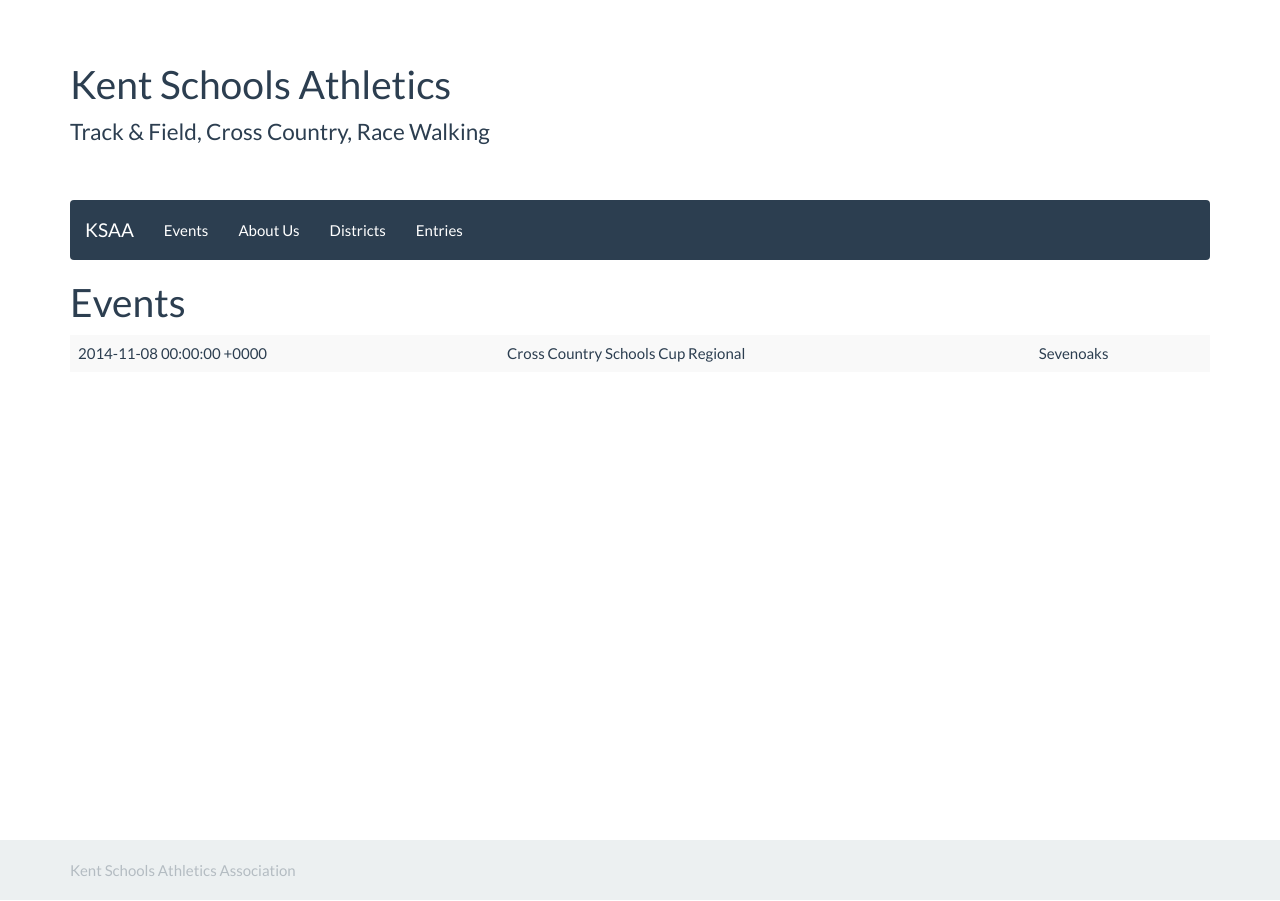
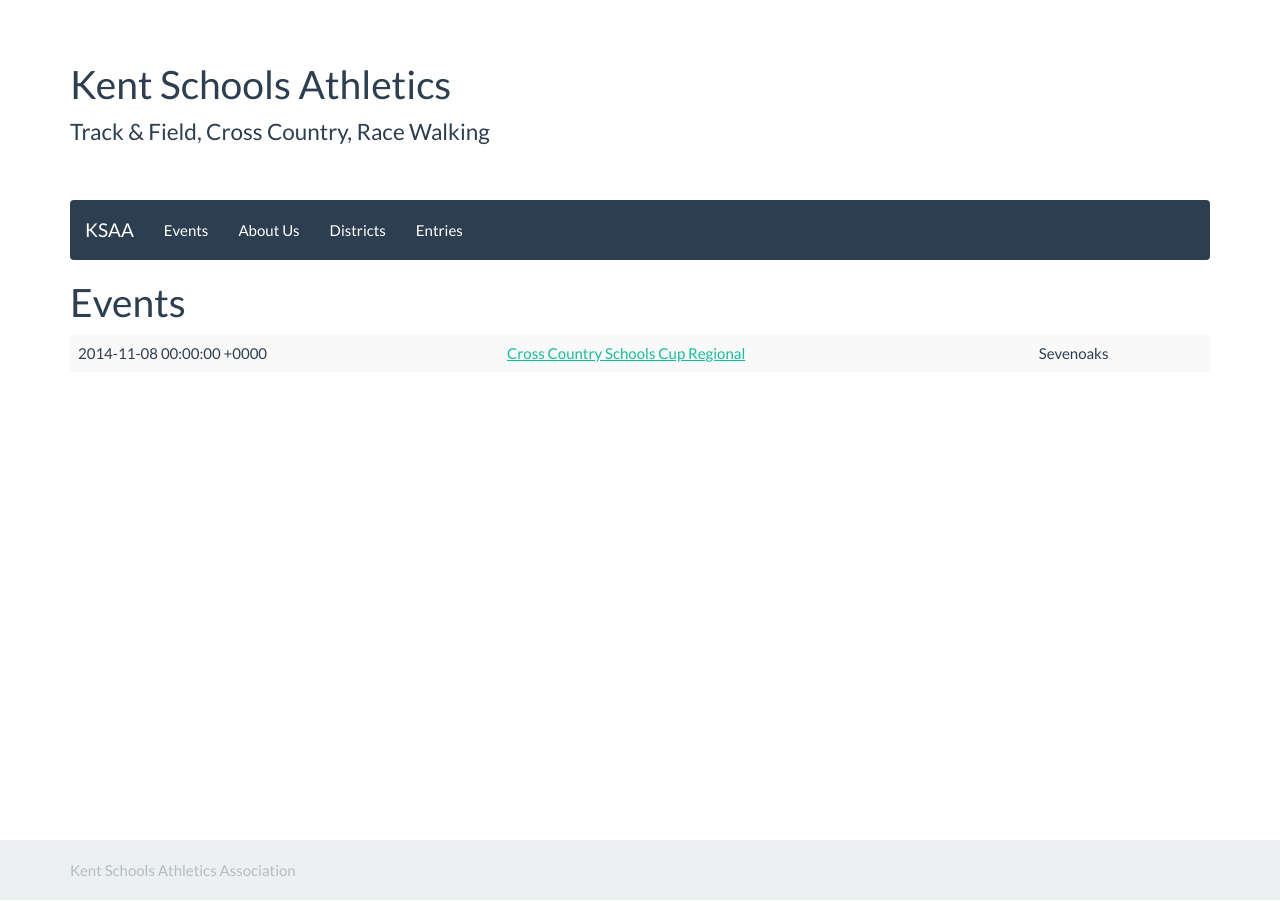
Before and after one commit to chrisnewark/chrisnewark.github.io, a Jekyll site: the page built from index.md, in a window 1280 px wide. Built offline with Jekyll 4.4.1, drawn with Linux system fonts in a browser that asks for light colours; nearby versions of some CDN libraries.

Commit message:
added event url

```diff
--- a/index.md
+++ b/index.md
@@ -10,7 +10,7 @@ navigation-position: 1
             {% if event.relative_path contains site.current_season %}
                 <tr>
                   <td>{{ event.date }}</td>
-                  <td>{{ event.title }}</td>
+                  <td><a href="{{ event.url }}">{{ event.title }}</a></td>
                   <td>{{ event.location }}</td>
                 </tr>
             {% endif %}
```
